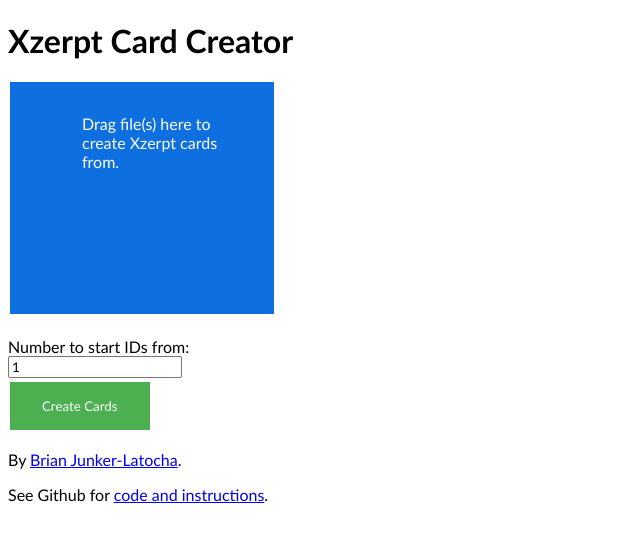
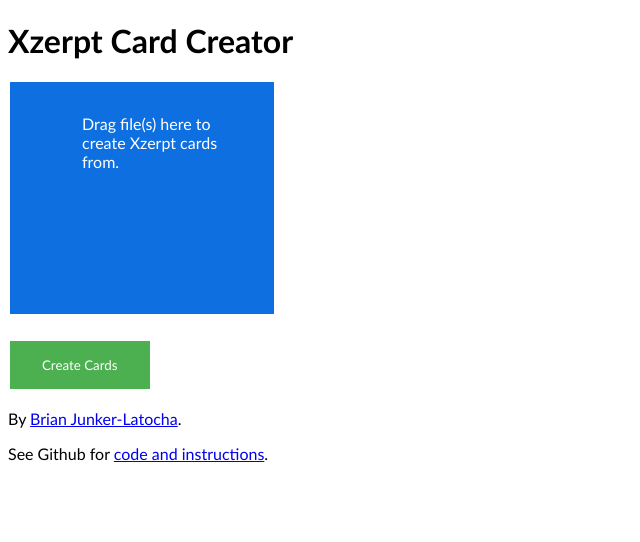
Before and after one commit to BrianInGermany/Xzerpt, a Jekyll site: the page miro_input.html, which Jekyll copies as it is, in a window 1280 px wide. Shown: the top 542 px of the page, without its empty margins (0-640 px from the left). Built offline with Jekyll 4.4.1, drawn with Linux system fonts in a browser that asks for light colours.

Commit message:
remove ID

```diff
--- a/miro_input.html
+++ b/miro_input.html
@@ -213,9 +213,7 @@ function clear_and_gen_cards(){
     <div id="drop_zone" class="container" ondrop="dropHandler(event);" ondragover="dragOverHandler(event);">
         <ul id="drop_text">Drag file(s) here to create Xzerpt cards from.</ul>
       </div>
-    <br/>
-    <label for="id_start">Number to start IDs from:</label><br/>
-    <input id="id_start" type="number" name="id_start" min="1" value="1">
+
     <br/>
     <button type="button" id="send_files" onclick="clear_and_gen_cards()">Create Cards</button>
     <br/>
```
Also changed, not shown: other parts of miro_input.html (+1 -1 lines).
